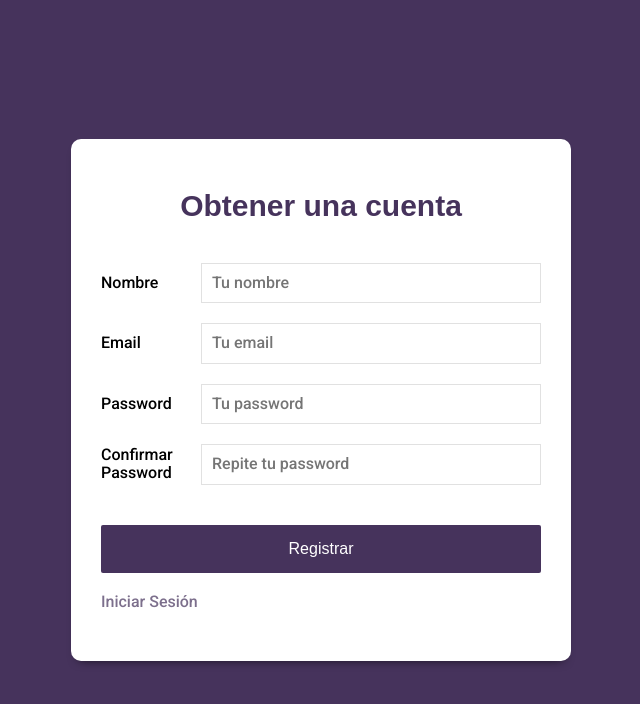
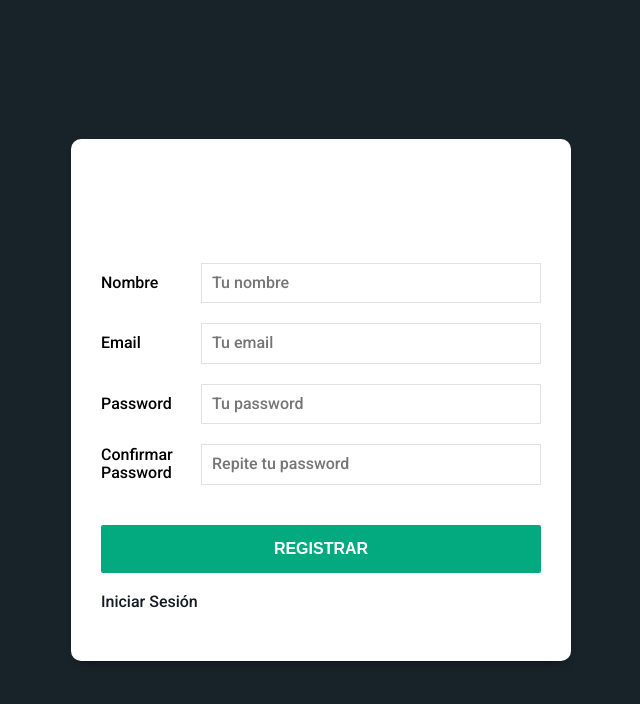
Before and after one commit to alefigure8/dashboard-react, a React (Vite) app in the folder client/: page /new-account in a window 1280 px wide. Shown: the top 704 px of the page, without its empty margins (319-959 px from the left). Built offline with nearby package versions, Linux system fonts and the light colour scheme; no server answers.

Commit message:
Adding Styles

```diff
--- a/client/src/index.css
+++ b/client/src/index.css
@@ -1,12 +1,17 @@
 :root {
   --blanco: #ffffff;
-  --gris1: hsl(269, 100%, 98%);
-  --gris2: hsl(268, 29%, 28%)  ;
-  --gris3: #79589f;
-  --gris4: hsl(268, 29%, 78%);
+  --gris1: #121b22;
+  --gris2: #03aa80;
+  --gris2b: hsl(165, 96%, 30%);
+  --gris3: #182329;
+  --gris4: #182329;
+  --gris4b: hsl(201, 26%, 23%);
+  --gris5: #87959e;
   --negro: #000000;
   --headingFont:'Raleway', sans-serif;
   --textFont:  'Roboto', sans-serif;
+  --aside: #0b141b;
+  --project: #87959e;
 }
 
 *, *:before, *:after {
@@ -26,13 +31,16 @@ body {
   font-family: var(--textFont);
 }
 
+.h1-form{
+color: var(--gris1);
+}
 
 h1, h2 {
   font-family: var(--headingFont);
   font-weight: 900;
   margin: 0 0 4rem 0;
   text-align: center;
-  color: var(--gris2);
+  color: var(--blanco);
 }
 h1 span {
   font-weight: 400;
@@ -52,6 +60,9 @@ a {
   text-decoration: none;
   color: var(--gris2);
 }
+li {
+  padding: .5rem;
+}
 
 /** BOTONES **/
 .btn {
@@ -59,11 +70,24 @@ a {
   font-family: var(--headingFont);
   padding: 1.5rem;
   font-size: 1.4;
+  font-weight: 700;
+  border-radius: .2rem;
+  border: none;
+  transition: background-color .3s ease;
+  text-transform: uppercase;
+}
+
+.btn-task {
   font-weight: 400;
+  font-family: var(--textFont);
+  font-size: 1.1rem;
+  padding: .5rem .8rem;
   border-radius: .2rem;
   border: none;
   transition: background-color .3s ease;
 }
+
+.btn-task,
 .btn:hover {
   cursor: pointer;
 }
@@ -72,24 +96,43 @@ a {
   color: var(--blanco);
 }
 .btn-primario:hover {
-  background: var(--gris3);
+  background: var(--gris2b);
 }
 .btn-secundario {
-  background-color: var(--gris1);
+  color: var(--blanco);
+  background-color: var(--gris2);
+  margin-left: 5px;
 }
 .btn-block {
   display: block;
   width: 100%;
 }
+
 .btn-submit:hover {
-  background-color: var(--gris2);
+  background-color: var(--gris2b);
 }
 .btn-blank {
   margin: 0;
-  padding: 0;
+  padding: 0  .5rem 0 0;
   display: block;
   background-color: transparent;
+  font-weight: 700;
 }
+
+.btn-project {
+  color: var(--project);
+  margin: 0;
+  padding: 0  .5rem 0 0;
+  display: block;
+  background-color: transparent;
+  font-weight: 700;
+}
+
+.btn-project:hover {
+  color: var(--gris2);
+  border-bottom: 3px solid var(--gris2);
+}
+
 .cerrar-sesion {
   color: var(--blanco);
 }
@@ -101,9 +144,8 @@ a {
   }
 
   aside {
-      background-color: var(--blanco);
+      background-color: var(--aside);
       flex: 0 0 300px;
-      box-shadow: 1px 0px 10px #888888;
   }
   .seccion-principal {
       display: flex;
@@ -138,7 +180,7 @@ aside  {
   background-color: var(--blanco);
 }
 .formulario-nuevo-proyecto .input-text::placeholder{
-  color: var(--gris2);
+  color: var(--gris1);
 }
 .proyectos {
   margin-top: 5rem;
@@ -213,16 +255,27 @@ main {
   margin: 0 auto;
 }
 
+.listado-tareas-drag {
+  max-width: 600px;
+  margin: 0 auto;
+  background-color: var(--gris5);
+}
+.tarea-drag,
 .tarea {
   display: flex;
   justify-content: space-between;
   background-color: var(--blanco);
-  padding: .5rem 2rem;
+  padding: .2rem 2rem;
   align-items: center;
   margin-bottom: 1rem;
-  border-radius: .5rem;
+  border-radius: .2rem;
 
 }
+
+.tarea-drag {
+  transform: rotate(5deg);
+}
+
 .sombra {
   -webkit-box-shadow: 0px 4px 10px -3px rgba(117,117,117,1);
   -moz-box-shadow: 0px 4px 10px -3px rgba(117,117,117,1);
@@ -256,7 +309,7 @@ main {
   font-weight: 900;
   font-family: var(--textFont);
   font-size: 1rem;
-  padding: 1rem .5rem;
+  padding: .5rem .5rem;
   border-radius: .5rem;
   cursor: pointer;
   border: none;
@@ -307,7 +360,7 @@ main {
 }
 
 .form-usuario {
-    background-color: var(--gris2);
+    background-color: var(--gris4);
     height: 100vh;
     min-height: 800px;
     display: flex;
@@ -344,9 +397,9 @@ main {
 }
 
 .enlace-cuenta {
+  color: var(--gris1);
   margin-top: 2rem;
   display: block;
-  opacity: .7;
 }
 
 .alerta {
@@ -386,7 +439,7 @@ main {
   justify-content: center;
   align-items: center;
   height: 6rem;
-  background-color: #79589f;
+  background-color: var(--gris4);
   color: var(--blanco);
 }
 
@@ -417,15 +470,25 @@ main {
 
 /* COLUMNS */
 
+
+@media screen and (min-width: 960px) {
   .columns {
     display: flex;
     flex: 1;
   }
+ }
+
 
 .column {
-  background-color: var(--gris4);
-  border-radius: 15px;
+  background-color: var(--gris4b);
+  border-radius: 5px;
   padding: 2rem;
   flex-basis: 33%;
+  margin-bottom: 15px;
+}
+
+@media screen and (min-width: 960px) {
+  .column {
     margin-right: 15px;
   }
+ }
```
Lines whose indentation alone changed are shown as unchanged.
